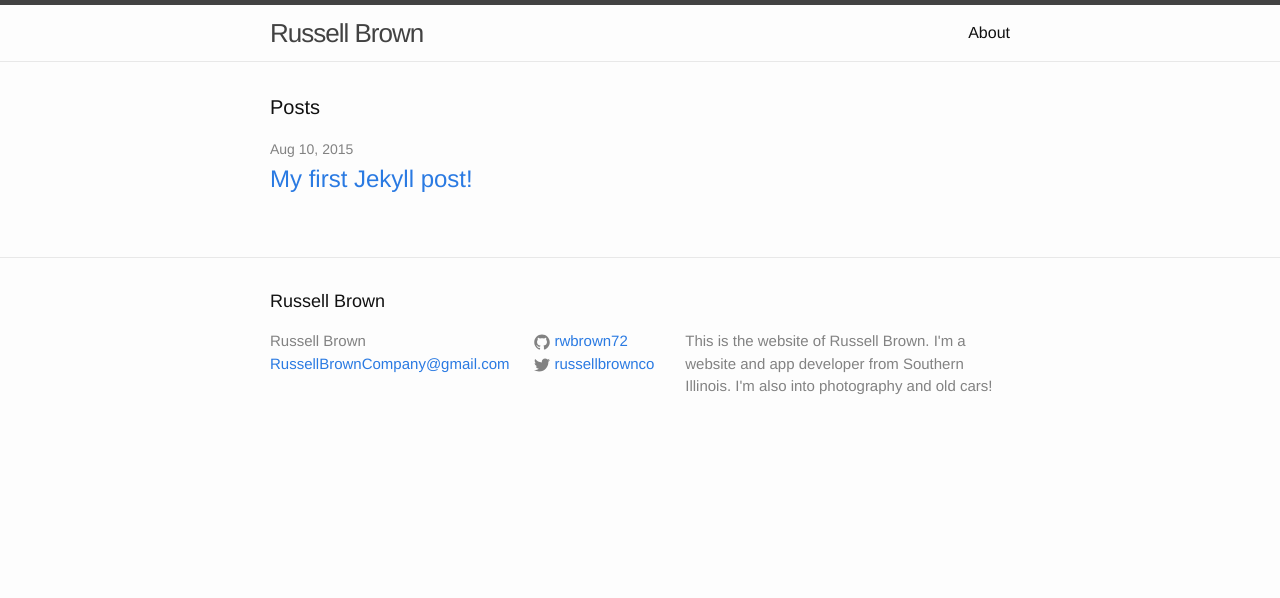
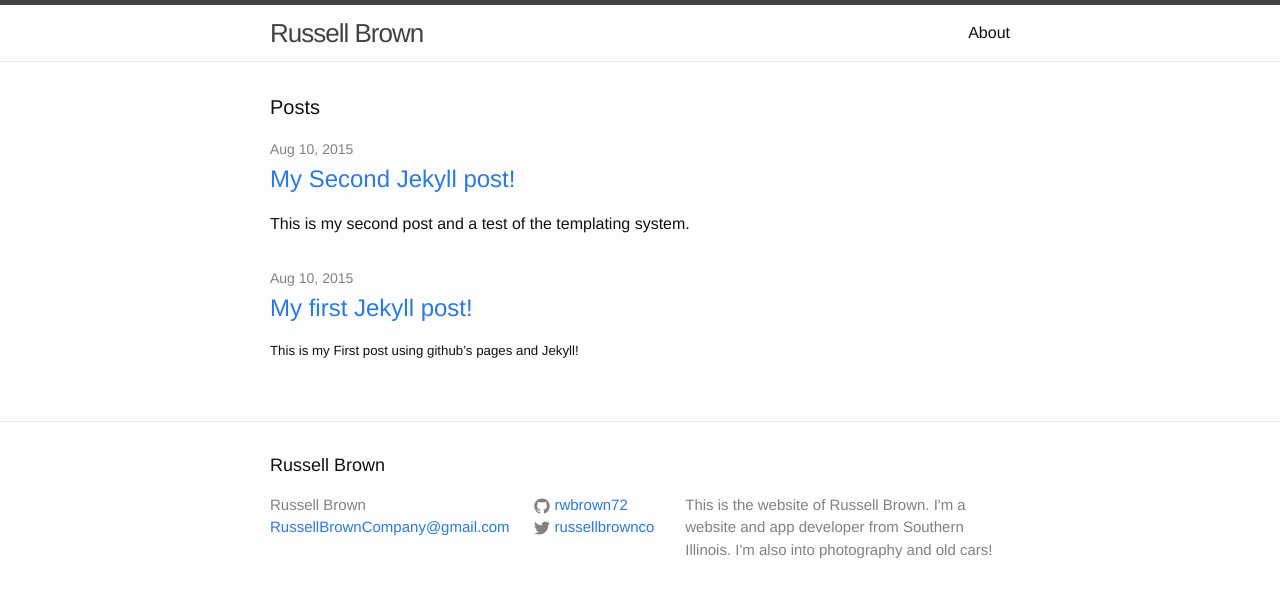
Before and after one commit to rwbrown72/rwbrown72.github.io, a Jekyll site: the page built from index.html, in a window 1280 px wide. Shown: the top 598 px of the page. Built offline with Jekyll 4.4.1, drawn with Linux system fonts in a browser that asks for light colours.

Commit message:
changed spelling on first commit

```diff
--- a/_posts/2015-08-10-first-blog-post.markdown
+++ b/_posts/2015-08-10-first-blog-post.markdown
@@ -5,6 +5,6 @@ date:   2015-08-10
 categories: jekyll update
 ---
 
-This is my first post using github's pages and Jekyll!
+This is my First post using github's pages and Jekyll!
 
 I'm loving the workflow through github.
--- /dev/null
+++ b/_posts/2015-08-10-second-post.markdown
@@ -0,0 +1,10 @@
+---
+layout: post
+title:  "My Second Jekyll post!"
+date:   2015-08-10
+categories: jekyll update
+---
+
+<h4>This is my second post and a test of the templating system.</h4>
+
+let's see if it gets the excerpt correct.
--- a/index.html
+++ b/index.html
@@ -14,6 +14,7 @@ layout: default
         <h2>
           <a class="post-link" href="{{ post.url | prepend: site.baseurl }}">{{ post.title }}</a>
         </h2>
+        <h5>{{ post.excerpt }}</h5>
       </li>
     {% endfor %}
   </ul>
```
Also changed, not shown: 1 other file.
